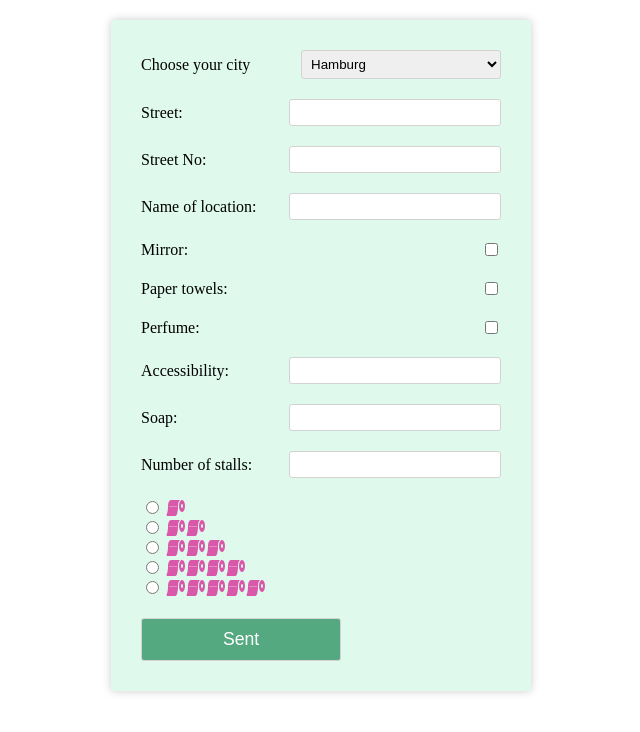
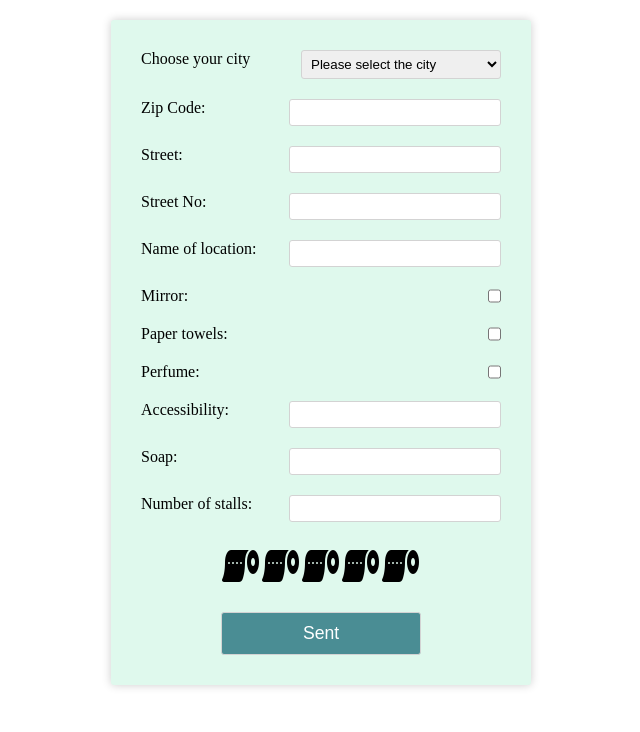
Before and after one commit to FBW41-2/toilets-app-ilona-group-toilets-app, a plain HTML site: page index.html in a window 1280 px wide. Shown: the whole page, without its empty margins (319-959 px from the left). Drawn offline with Linux system fonts and the light colour scheme.

Commit message:
rating design

```diff
--- a/index.html
+++ b/index.html
@@ -12,7 +12,8 @@
         <form action="https://kloapp.herokuapp.com/add" method="POST">
             <div>
                 <label for="city">Choose your city</label>
-                <select name="city">
+                <select name="city" required minlength="3">
+                    <option value="">Please select the city</option>
                     <option value="Hamburg">Hamburg</option>
                     <option value="Berlin">Berlin</option>
                     <option value="Wedel">Wedel</option>
@@ -20,13 +21,18 @@
             </div>
 
             <div>
+                <label for="zip">Zip Code:</label>
+                <input required name="zip" type="text" minlength="5" maxlength="5" id="zip">
+            </div>
+
+            <div>
                 <label for="street">Street:</label>
-                <input name="street" type="text" id="street">
+                <input required name="street" minlength="3" type="text" id="street">
             </div>
 
             <div>
                 <label for="streetnr">Street No:</label>
-                <input name="streetnr" type="text" id="streetnr">
+                <input required name="streetnr" type="text" id="streetnr">
             </div>
 
             <div>
@@ -64,29 +70,38 @@
                 <input type="number" name="stalls" id="stalls">
             </div>
 
-            <div class="radio-rating">
-                <div>
-                    <input type="radio" name="rating" value="1" id="rating1">
-                    <label for="rating1"><i class="fas fa-toilet-paper"></i></label>
-                </div>
-                <div>
-                    <input type="radio" name="rating" value="2" id="rating2">
-                    <label for="rating2"><i class="fas fa-toilet-paper"></i><i class="fas fa-toilet-paper"></i></label>
-                </div>
-                <div>
-                    <input type="radio" name="rating" value="3" id="rating3">
-                    <label for="rating3"><i class="fas fa-toilet-paper"></i><i class="fas fa-toilet-paper"></i><i class="fas fa-toilet-paper"></i></label>
-                </div>
-                <div>
-                    <input type="radio" name="rating" value="4" id="rating4">
-                    <label for="rating4"><i class="fas fa-toilet-paper"></i><i class="fas fa-toilet-paper"></i><i class="fas fa-toilet-paper"></i><i class="fas fa-toilet-paper"></i></label>
-                </div>
-                <div>
-                    <input type="radio" name="rating" value="5" id="rating5">
-                    <label for="rating5"><i class="fas fa-toilet-paper"></i><i class="fas fa-toilet-paper"></i><i class="fas fa-toilet-paper"></i><i class="fas fa-toilet-paper"></i><i class="fas fa-toilet-paper"></i></label>
-                </div>
+            <div class="rating">
+                <label>
+                  <input type="radio" name="stars" value="1" />
+                  <span class="icon"><i class="fas fa-toilet-paper"></i></span>
+                </label>
+                <label>
+                  <input type="radio" name="stars" value="2" />
+                  <span class="icon"><i class="fas fa-toilet-paper"></i></span>
+                  <span class="icon"><i class="fas fa-toilet-paper"></i></span>
+                </label>
+                <label>
+                  <input type="radio" name="stars" value="3" />
+                  <span class="icon"><i class="fas fa-toilet-paper"></i></span>
+                  <span class="icon"><i class="fas fa-toilet-paper"></i></span>
+                  <span class="icon"><i class="fas fa-toilet-paper"></i></span>
+                </label>
+                <label>
+                  <input type="radio" name="stars" value="4" />
+                  <span class="icon"><i class="fas fa-toilet-paper"></i></span>
+                  <span class="icon"><i class="fas fa-toilet-paper"></i></span>
+                  <span class="icon"><i class="fas fa-toilet-paper"></i></span>
+                  <span class="icon"><i class="fas fa-toilet-paper"></i></span>
+                </label>
+                <label>
+                  <input type="radio" name="stars" value="5" />
+                  <span class="icon"><i class="fas fa-toilet-paper"></i></span>
+                  <span class="icon"><i class="fas fa-toilet-paper"></i></span>
+                  <span class="icon"><i class="fas fa-toilet-paper"></i></span>
+                  <span class="icon"><i class="fas fa-toilet-paper"></i></span>
+                  <span class="icon"><i class="fas fa-toilet-paper"></i></span>
+                </label>
             </div>
-
             <div>
                 <input type="submit" value="Sent">
             </div>
--- a/style.css
+++ b/style.css
@@ -1,10 +1,10 @@
-body {
+* {
     margin: 0;
     padding: 0;
 }
 
 form {
-    background-color: rgb(223, 249, 237);
+    background-color: #dff9ed;
     display: flex;
     flex-direction: column;
     margin: 20px auto;
@@ -18,14 +18,14 @@ form > div {
     padding: 10px 20px;
     display: flex;
     justify-content: space-between;
-    align-items: center;
+
 }
 
-.radio-rating {
+/* .radio-rating {
     display: flex;
     flex-direction: column;
     align-items: flex-start;
-}
+} */
 
 select {
     padding: 5px;
@@ -33,7 +33,6 @@ select {
     border: 1px solid lightgray;
     width: 200px;
 }
-
 input {
     padding: 5px;
     border-radius: 3px;
@@ -41,22 +40,90 @@ input {
     width: 200px;
 }
 
-input[type=radio], input[type=checkbox] {
+input:focus {
+    box-shadow: 0 0 5px 5px #4A8D94;
+}
+
+input[type=checkbox] {
     width: auto;
 }
 
-i.fas {
-    color: rgb(218, 88, 170);
-}
+.rating {
+    margin: 10px auto;
+    padding: 0;
+    display: inline-block;
+    position: relative;
+    line-height: 50px;
+    font-size: 2em;
+  }
+
+  .rating label {
+    position: absolute;
+    top: 0;
+    left: 0;
+    height: 100%;
+    cursor: pointer;
+  }
+
+  .rating label:last-child {
+    position: static;
+  }
+
+  .rating label:nth-child(1) {
+    z-index: 5;
+  }
+
+  .rating label:nth-child(2) {
+    z-index: 4;
+  }
+
+  .rating label:nth-child(3) {
+    z-index: 3;
+  }
+
+  .rating label:nth-child(4) {
+    z-index: 2;
+  }
+
+  .rating label:nth-child(5) {
+    z-index: 1;
+  }
+
+  .rating label input {
+    position: absolute;
+    top: 0;
+    left: 0;
+    opacity: 0;
+  }
+
+  .rating label .icon {
+    float: left;
+    color: transparent;
+  }
+
+  .rating label:last-child .icon {
+    color: #000;
+  }
+
+  .rating:not(:hover) label input:checked ~ .icon,
+  .rating:hover label:hover input ~ .icon {
+    color: #4A8D94;
+  }
+
+  .rating label input:focus:not(:checked) ~ .icon:last-child {
+    color: #000;
+    text-shadow: 0 0 5px #4A8D94;
+  }
 
 input[type=submit] {
     padding: 10px 20px;
     border-radius: 3px;
-    background-color: rgb(84, 169, 129);
+    background-color: #4A8D94;
     font-size: 1.1em;
     color: white;
+    margin: 0 auto;
 }
 
 input[type=submit]:hover {
-    background-color: rgb(218, 88, 170);
+    background-color: #FBA3A8;
 }
```
